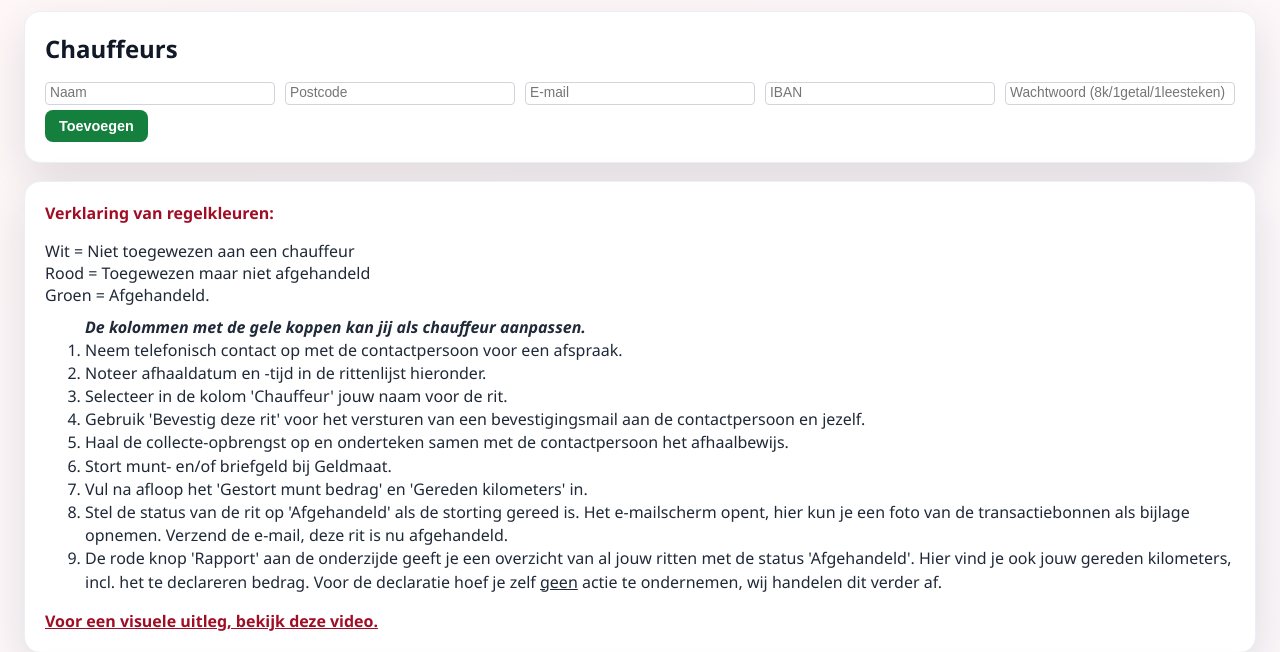
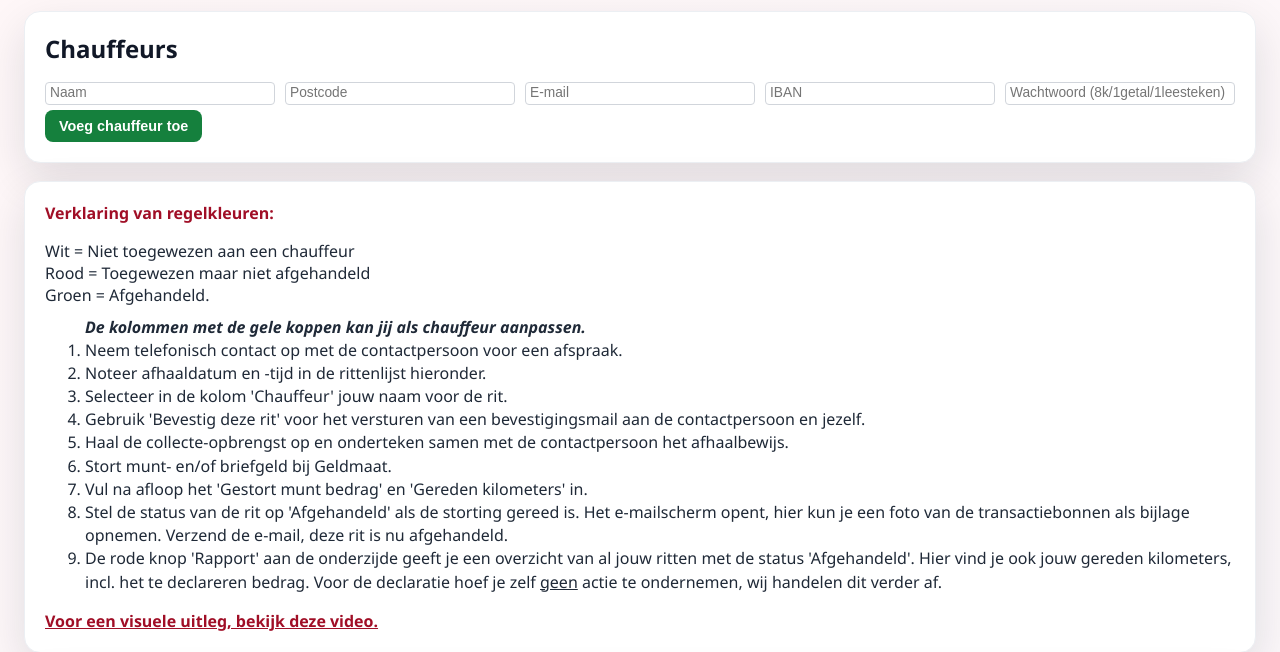
Before and after one commit to ceesnierstichting-netizen/afstort, a PHP site: page / in a window 1280 px wide. Shown: the part 179-831 px from the top of the page. Run offline with PHP 8.4, Linux system fonts and the light colour scheme; the visitor is signed in with stand-in values (Sample User, id 1); data that the repository does not hold is empty.

Commit message:
Update add chauffeur button label

```diff
--- a/index.php
+++ b/index.php
@@ -873,7 +873,7 @@ if (isset($_GET['action'])) {
         <input type="text" id="newChauffeurIBAN" placeholder="IBAN">
         <input type="password" id="newChauffeurPassword" placeholder="Wachtwoord (8k/1getal/1leesteken)">
       </div>
-      <button id="add-chauffeur-button" onclick="addChauffeur()">Toevoegen</button>
+      <button id="add-chauffeur-button" onclick="addChauffeur()">Voeg chauffeur toe</button>
       <?php if ($isAdmin): ?>
       <button id="rebuild-geo-button" onclick="rebuildAllGeocodes()">Herbereken lat/lon (ritten + chauffeurs)</button>
       <?php endif; ?>
```
